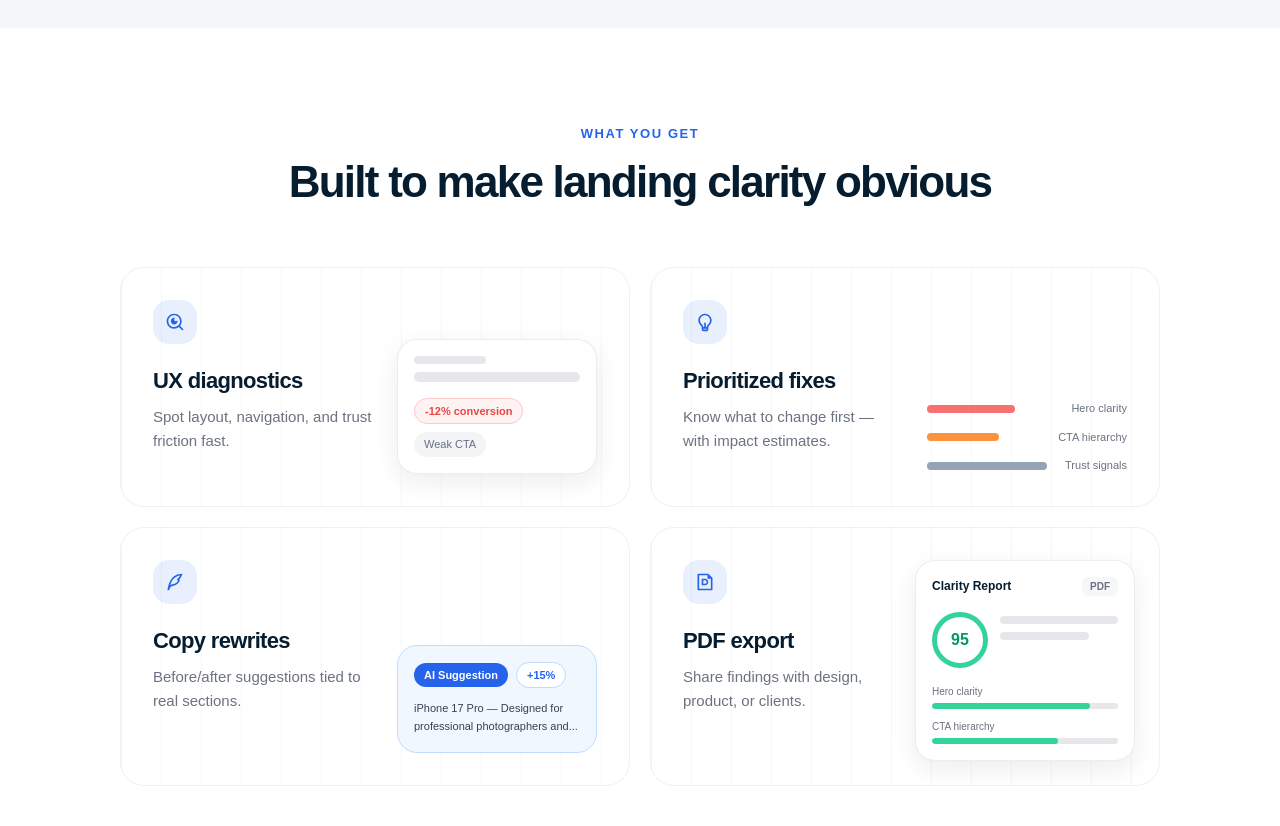
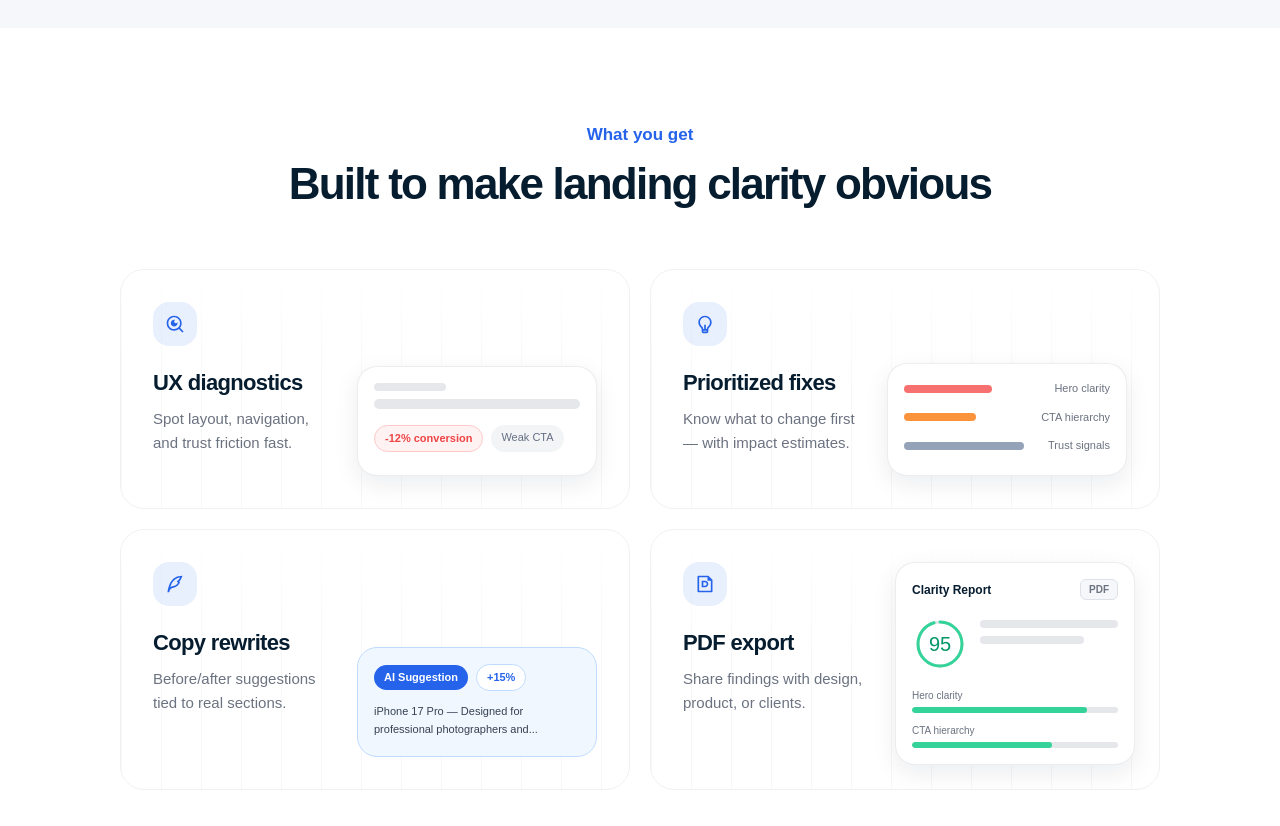
Before and after one commit to samarenkovdmitry/Klynt, a Next.js app: page /landing-test in a window 1280 px wide. Shown: the part 3600-4426 px from the top of the page. Built offline with nearby package versions, Linux system fonts and the light colour scheme; no server answers; a web font is replaced by a local one.

Commit message:
What you get fixes

```diff
--- a/components/landing-test/LandingTestHowItWorks.tsx
+++ b/components/landing-test/LandingTestHowItWorks.tsx
@@ -16,10 +16,10 @@ import {
 } from "./landingUpdateStyles";
 
 const stepVisualShell =
-  "flex h-[220px] items-center justify-center rounded-[24px] bg-[#E8F0FE] px-5 py-5 md:h-[400px] md:rounded-[28px] md:px-8 md:py-10";
+  "flex h-[220px] items-center justify-center rounded-[24px] bg-[#CBD9F7] px-5 py-5 md:h-[400px] md:rounded-[28px] md:px-8 md:py-10";
 
 const stepVisualShellReview =
-  "flex h-[248px] items-center justify-center rounded-[24px] bg-[#E8F0FE] px-5 py-5 md:h-[400px] md:rounded-[28px] md:px-8 md:py-10";
+  "flex h-[248px] items-center justify-center rounded-[24px] bg-[#CBD9F7] px-5 py-5 md:h-[400px] md:rounded-[28px] md:px-8 md:py-10";
 
 function ReviewReportScoreRing() {
   const radius = 26;
--- a/components/landing-test/LandingTestWhatYouGet.tsx
+++ b/components/landing-test/LandingTestWhatYouGet.tsx
@@ -4,18 +4,58 @@ import {
 } from "@/lib/landing-update-content";
 
 import {
-  UPDATE_EYEBROW,
-  UPDATE_HEADLINE,
+  UPDATE_CARD_STRIPE_OVERLAY,
   UPDATE_SECTION,
+  UPDATE_SECTION_LABEL,
+  UPDATE_SECTION_TITLE,
 } from "./landingUpdateStyles";
 
-const cardPattern =
-  "bg-[linear-gradient(90deg,rgba(6,28,47,0.035)_1px,transparent_1px)] bg-[length:40px_100%]";
+const featurePreviewCard =
+  "w-full rounded-[20px] border border-[rgba(6,28,47,0.08)] bg-white p-4 shadow-[0_8px_24px_rgba(6,28,47,0.08)] sm:w-[240px]";
+
+function ScoreRing95() {
+  const radius = 22;
+  const circumference = 2 * Math.PI * radius;
+  const fillPercent = 0.95;
+
+  return (
+    <div className="relative h-14 w-14 shrink-0">
+      <svg
+        className="absolute inset-0 h-full w-full -rotate-90"
+        viewBox="0 0 56 56"
+        aria-hidden
+      >
+        <circle
+          cx="28"
+          cy="28"
+          r={radius}
+          stroke="#E5E7EB"
+          strokeWidth="3"
+          fill="transparent"
+        />
+        <circle
+          cx="28"
+          cy="28"
+          r={radius}
+          stroke="#34D399"
+          strokeWidth="3"
+          fill="transparent"
+          strokeLinecap="round"
+          strokeDasharray={circumference}
+          strokeDashoffset={circumference * (1 - fillPercent)}
+        />
+      </svg>
+      <span className="absolute inset-0 flex items-center justify-center text-[20px] font-medium text-[#059669]">
+        95
+      </span>
+    </div>
+  );
+}
 
 function FeatureVisual({ id }: { id: string }) {
   if (id === "ux-diagnostics") {
     return (
-      <div className="w-[200px] rounded-[20px] border border-[rgba(6,28,47,0.08)] bg-white p-4 shadow-[0_8px_24px_rgba(6,28,47,0.08)]">
+      <div className={`${featurePreviewCard} h-[110px]`}>
         <div className="space-y-2">
           <div className="h-2 w-[72px] rounded-full bg-[#E5E7EB]" />
           <div className="h-2.5 w-full rounded-full bg-[#E5E7EB]" />
@@ -34,7 +74,8 @@ function FeatureVisual({ id }: { id: string }) {
 
   if (id === "prioritized-fixes") {
     return (
-      <div className="w-[200px] space-y-3">
+      <div className={`${featurePreviewCard} h-[113px]`}>
+        <div className="space-y-3">
           {[
             { label: "Hero clarity", width: "w-[88px]", color: "bg-[#F87171]" },
             { label: "CTA hierarchy", width: "w-[72px]", color: "bg-[#FB923C]" },
@@ -46,12 +87,15 @@ function FeatureVisual({ id }: { id: string }) {
             </div>
           ))}
         </div>
+      </div>
     );
   }
 
   if (id === "copy-rewrites") {
     return (
-      <div className="w-[200px] rounded-[20px] border border-[#BFDBFE] bg-[#F0F7FF] p-4">
+      <div
+        className={`w-full rounded-[20px] border border-[#BFDBFE] bg-[#F0F7FF] p-4 sm:w-[240px] h-[110px]`}
+      >
         <div className="flex items-center gap-2">
           <span className="rounded-full bg-[#2563EB] px-2.5 py-1 text-[11px] font-semibold text-white">
             AI Suggestion
@@ -68,18 +112,16 @@ function FeatureVisual({ id }: { id: string }) {
   }
 
   return (
-    <div className="w-[220px] rounded-[20px] border border-[rgba(6,28,47,0.08)] bg-white p-4 shadow-[0_8px_24px_rgba(6,28,47,0.08)]">
+    <div className={`${featurePreviewCard} sm:w-[240px]`}>
       <div className="flex items-center justify-between gap-3">
         <span className="text-[12px] font-semibold text-[#061C2F]">Clarity Report</span>
-        <span className="rounded-md bg-[#F5F7FA] px-2 py-0.5 text-[10px] font-semibold text-[#6B7280]">
+        <span className="rounded-md border border-[#DCE2E7] bg-[#F5F7FA] px-2 py-0.5 text-[10px] font-semibold text-[#6B7280]">
           PDF
         </span>
       </div>
 
       <div className="mt-4 flex items-start gap-3">
-        <div className="flex h-14 w-14 shrink-0 items-center justify-center rounded-full border-[5px] border-[#34D399] text-[16px] font-semibold text-[#059669]">
-          95
-        </div>
+        <ScoreRing95 />
         <div className="flex-1 space-y-2 pt-1">
           <div className="h-2 w-full rounded-full bg-[#E5E7EB]" />
           <div className="h-2 w-[75%] rounded-full bg-[#E5E7EB]" />
@@ -92,7 +134,7 @@ function FeatureVisual({ id }: { id: string }) {
           { label: "CTA hierarchy", width: "68%" },
         ].map((item) => (
           <div key={item.label}>
-            <p className="text-[10px] text-[#6B7280]">{item.label}</p>
+            <p className="text-[10px] font-medium text-[#6B7280]">{item.label}</p>
             <div className="mt-1 h-1.5 overflow-hidden rounded-full bg-[#E5E7EB]">
               <div
                 className="h-full rounded-full bg-[#34D399]"
@@ -111,10 +153,8 @@ export function LandingTestWhatYouGet() {
     <section className={`${UPDATE_SECTION} bg-white`}>
       <div className={LANDING_UPDATE_CONTAINER}>
         <div className="mx-auto max-w-[760px] text-center">
-          <p className={UPDATE_EYEBROW}>What you get</p>
-          <h2 className={`mt-4 ${UPDATE_HEADLINE}`}>
-            Built to make landing clarity obvious
-          </h2>
+          <p className={UPDATE_SECTION_LABEL}>What you get</p>
+          <h2 className={UPDATE_SECTION_TITLE}>Built to make landing clarity obvious</h2>
         </div>
 
         <div className="mt-12 grid grid-cols-1 gap-5 md:mt-16 md:grid-cols-2">
@@ -124,9 +164,14 @@ export function LandingTestWhatYouGet() {
             return (
               <article
                 key={feature.id}
-                className={`relative grid min-h-[240px] grid-cols-1 items-stretch gap-6 overflow-hidden rounded-[24px] border border-[rgba(6,28,47,0.06)] p-8 sm:grid-cols-[1fr_auto] ${cardPattern}`}
+                className="relative grid min-h-[240px] grid-cols-1 items-stretch gap-6 overflow-hidden rounded-[24px] border border-[rgba(6,28,47,0.06)] p-5 sm:grid-cols-[1fr_auto] md:p-8"
               >
-                <div className="flex min-w-0 flex-col">
+                <div
+                  className={UPDATE_CARD_STRIPE_OVERLAY}
+                  aria-hidden
+                />
+
+                <div className="relative z-10 flex min-w-0 flex-col">
                   <div className="flex h-11 w-11 items-center justify-center rounded-2xl bg-[#2563EB]/10 text-[#2563EB]">
                     <Icon size={20} />
                   </div>
@@ -140,7 +185,7 @@ export function LandingTestWhatYouGet() {
 
                 <div
                   className={[
-                    "flex items-end justify-start sm:justify-end",
+                    "relative z-10 flex items-end justify-start sm:justify-end",
                     feature.id === "pdf-export" ? "sm:-mb-2 sm:-mr-2" : "",
                   ].join(" ")}
                 >
--- a/components/landing-test/landingUpdateStyles.ts
+++ b/components/landing-test/landingUpdateStyles.ts
@@ -13,3 +13,5 @@ export const UPDATE_HEADLINE =
   "text-[32px] font-semibold leading-[1.02] tracking-[-0.04em] text-[#061C2F] md:text-[44px] md:leading-[0.98]";
 export const UPDATE_SUBCOPY =
   "text-[16px] leading-7 text-[#6B7280] md:text-[17px]";
+export const UPDATE_CARD_STRIPE_OVERLAY =
+  "pointer-events-none absolute inset-0 bg-[linear-gradient(90deg,rgba(6,28,47,0.035)_1px,transparent_1px)] bg-[length:40px_100%] [mask-image:linear-gradient(to_bottom,transparent_0%,black_50%)] [-webkit-mask-image:linear-gradient(to_bottom,transparent_0%,black_50%)]";
```
Lines whose indentation alone changed are shown as unchanged.
